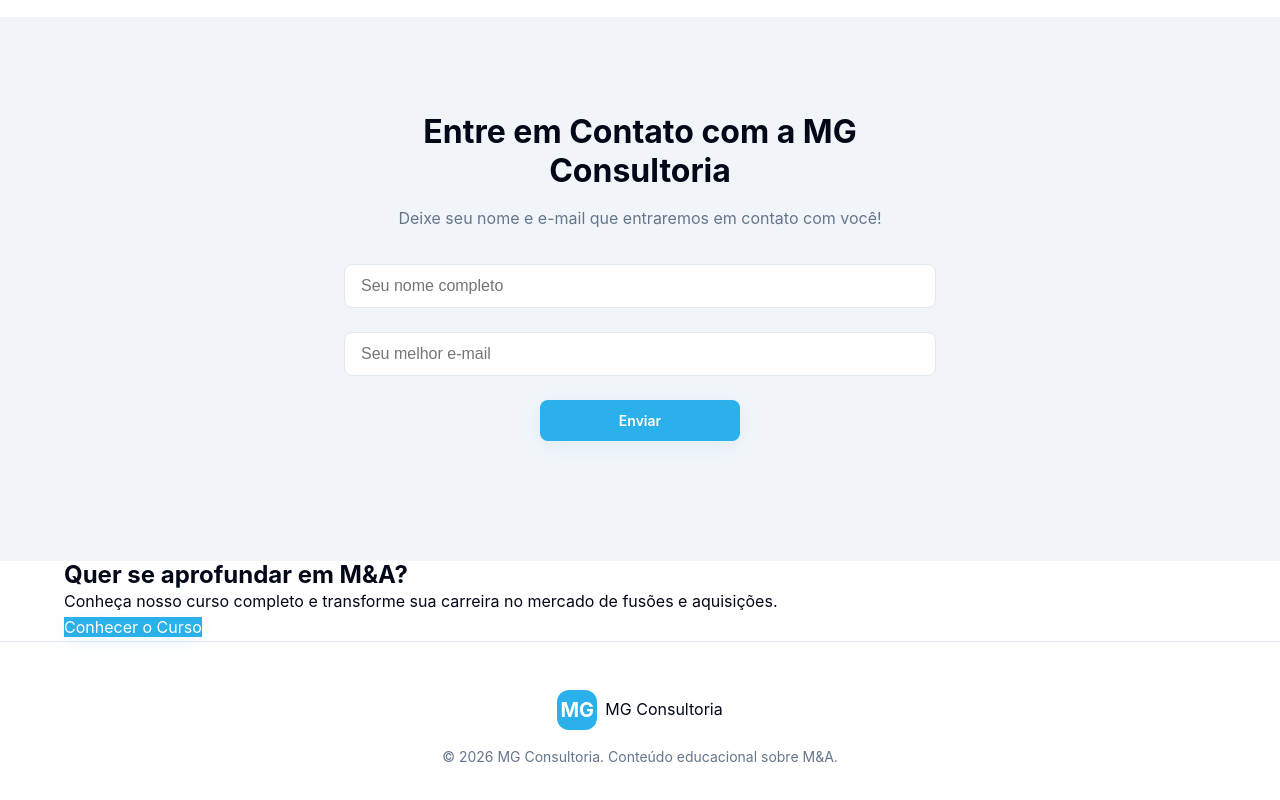
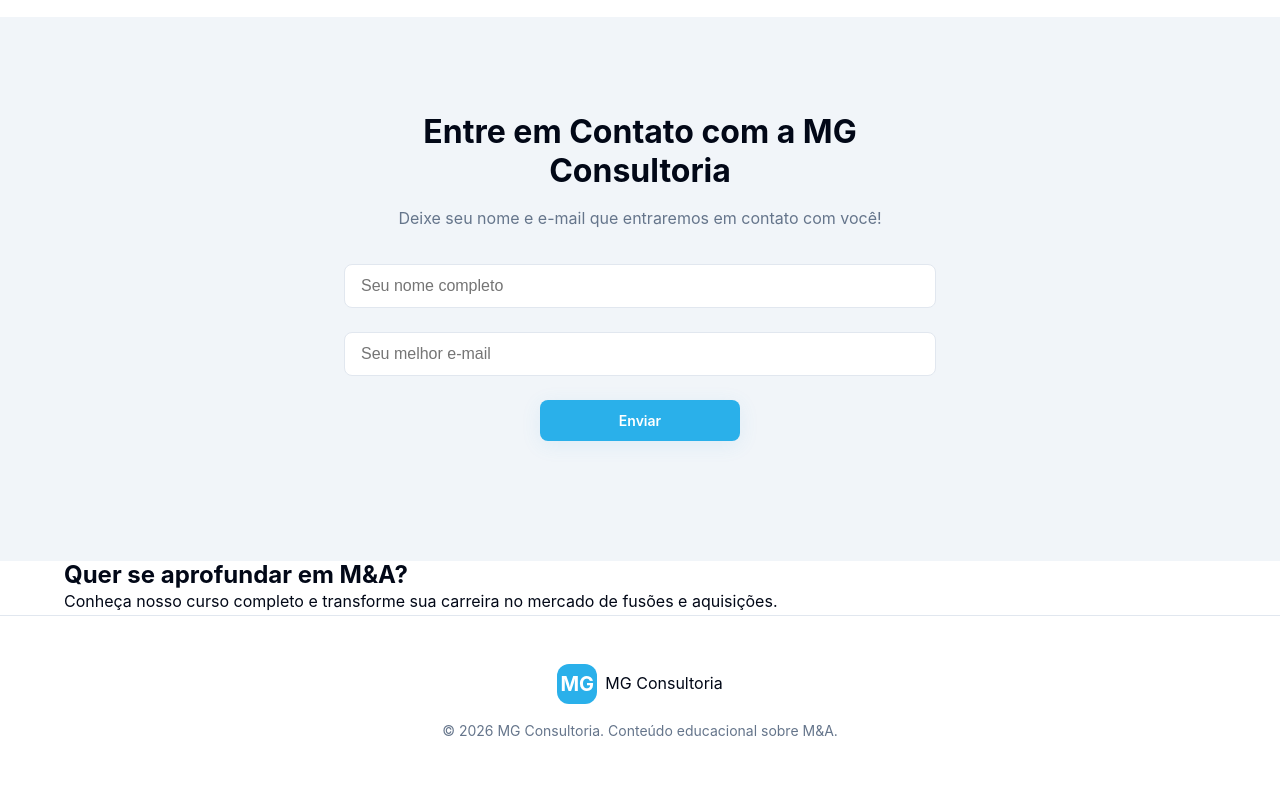
Before and after one commit to pjconsultorialtdaa-source/mg-consultoria, a plain HTML site: page index.html in a window 1280 px wide. Shown: the part 1336-2136 px from the top of the page. Drawn offline with Linux system fonts and the light colour scheme.

Commit message:
Update index.html

```diff
--- a/index.html
+++ b/index.html
@@ -164,7 +164,6 @@
             <div class="cta-content">
                 <h2 class="cta-title">Quer se aprofundar em M&A?</h2>
                 <p class="cta-text">Conheça nosso curso completo e transforme sua carreira no mercado de fusões e aquisições.</p>
-                <a href="index-html.html" class="btn-primary">Conhecer o Curso</a>
             </div>
         </div>
     </section>
```
